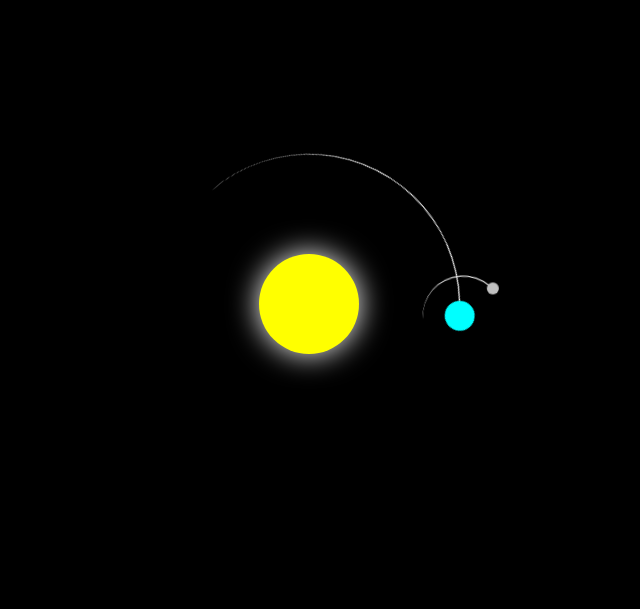
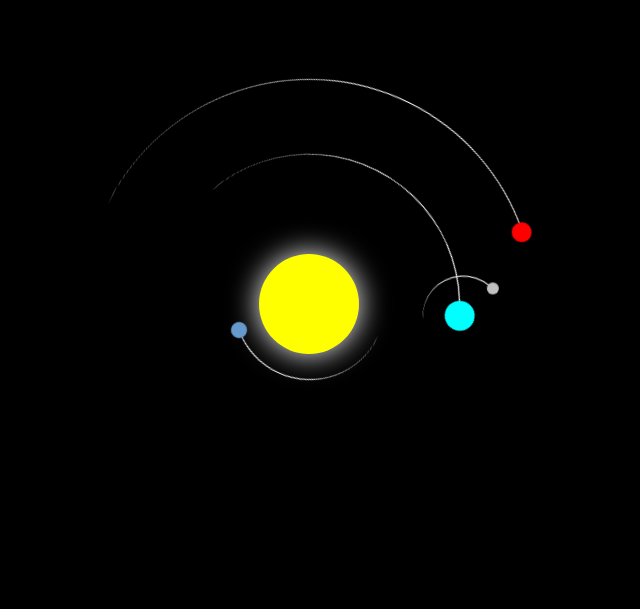
Before and after one commit to lucas-bardeli/sistema-solar, a plain HTML site: page index.html in a window 1280 px wide. Shown: the part 96-705 px from the top of the page, without its empty margins (331-971 px from the left). Drawn offline with Linux system fonts and the light colour scheme.

Commit message:
Colocando Mercúrio e Marte

```diff
--- a/index.html
+++ b/index.html
@@ -14,12 +14,16 @@
 
             <div class="sol"></div>
 
+            <div class="mercurio"></div>
+
             <div class="terra">
 
                 <div class="lua"></div>
 
             </div>
 
+            <div class="marte"></div>
+
         </div>
 
     </body>
--- a/style.css
+++ b/style.css
@@ -1,25 +1,25 @@
 
 body {
     margin: 0;
-    height: 100vh;
+    height: 100vh; /* 100% da altura da janela do navegador */
     display: flex;
     align-items: center;
     justify-content: center;
     background-color: black;
-    overflow: hidden;
+    overflow: hidden; /* não cria barras de rolagem */
 }
 
 .container {
     font-size: 10px;
-    width: 40em;
-    height: 40em;
+    width: 100em;
+    height: 100em;
     position: relative;
 }
 
 .sol {
     position: absolute;
-    top: 15em;
-    left: 15em;
+    top: 45em;
+    left: 45em;
     width: 10em;
     height: 10em;
     background-color: yellow;
@@ -27,7 +27,12 @@ body {
     box-shadow: 0 0 3em white;
 }
 
-.terra, .lua {
+/* Órbitas dos planetas */
+
+.terra,
+.lua,
+.mercurio,
+.marte {
     position: absolute;
     border-style: solid;
     border-color: white transparent transparent transparent;
@@ -42,8 +47,8 @@ body {
 }
 
 .terra {
-    top: 5em;
-    left: 5em;
+    top: 35em;
+    left: 35em;
     width: 30em;
     height: 30em;
     animation: orbita 36.5s linear infinite;
@@ -57,8 +62,28 @@ body {
     animation: orbita 2.7s linear infinite;
 }
 
+.mercurio {
+    top: 42.5em;
+    left: 42.5em;
+    width: 15em;
+    height: 15em;
+    animation: orbita 8.8s linear infinite;
+}
+
+.marte {
+    top: 27.5em;
+    left: 27.5em;
+    width: 45em;
+    height: 45em;
+    animation: orbita 68.7s linear infinite;
+}
+
+/* Circunferência dos planetas */
+
 .terra::before,
-.lua::before {
+.lua::before,
+.mercurio::before,
+.marte::before {
     content: '';
     position: absolute;
     border-radius: 50%;
@@ -79,3 +104,19 @@ body {
     height: 1.2em;
     background-color: silver;
 }
+
+.mercurio::before {
+    top: 1.35em;
+    right: 1.35em;
+    width: 1.6em;
+    height: 1.6em;
+    background-color: #6699CC;
+}
+
+.marte::before {
+    top: 5.6em;
+    right: 5.6em;
+    width: 2em;
+    height: 2em;
+    background-color: red;
+}
```
